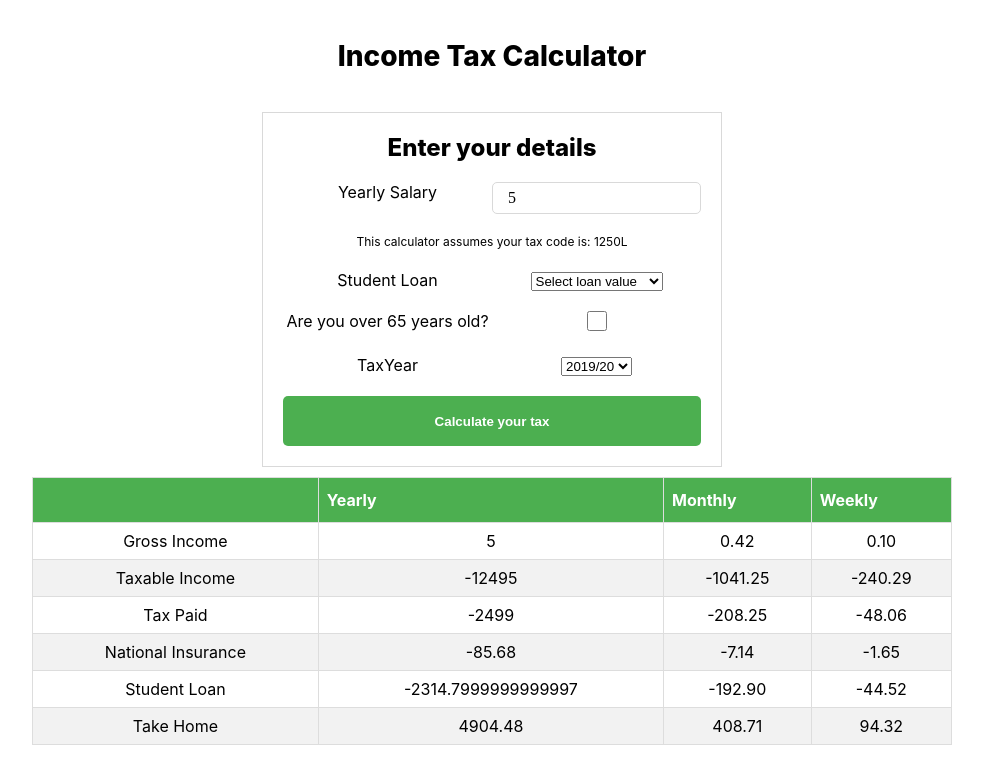
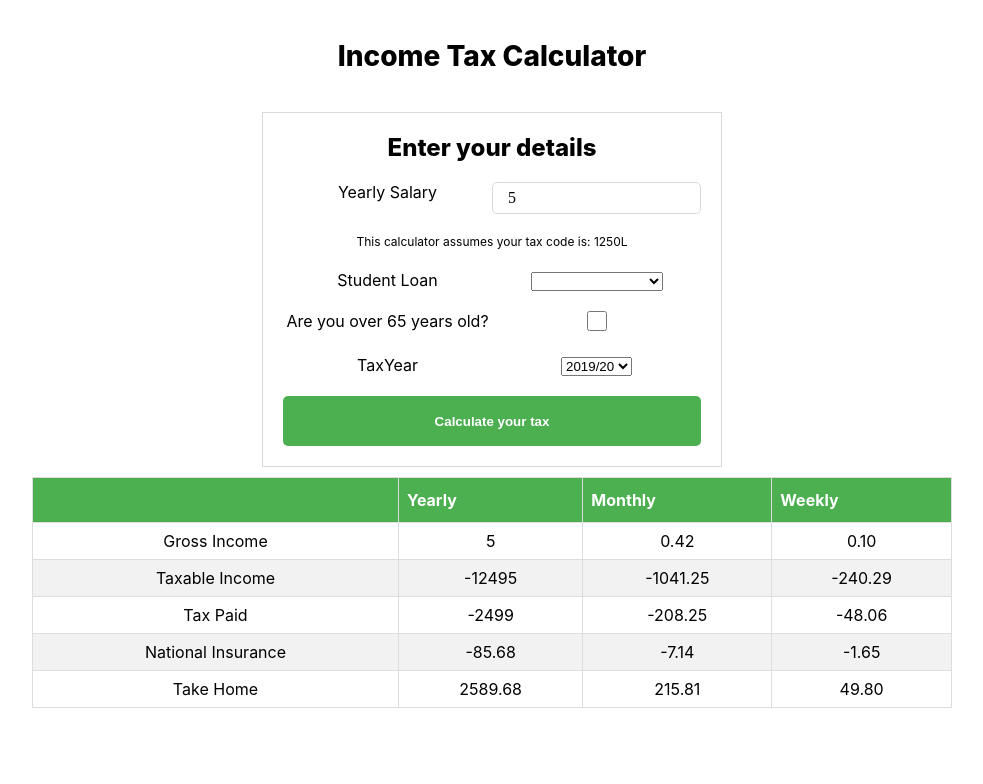
Before and after one commit to ektarathi/tax-calculator, a React (Create React App) app: page / in a window 1280 px wide. Both pictures are taken after typing "5" into the empty fields and a click on the button "Calculate your tax". Shown: the top 784 px of the page, without its empty margins (148-1131 px from the left). Built offline with nearby package versions, Linux system fonts and the light colour scheme.

Commit message:
Updated Layout based on Student Loan Logic

```diff
--- a/src/components/Form.tsx
+++ b/src/components/Form.tsx
@@ -40,6 +40,7 @@ const Form: React.SFC<FormProps> = () => {
 
     // Calculate Student Loan
     let stLoan = studentLoan(value, loanSelect, taxYear);
+    console.log(stLoan)
     setLoan(stLoan);
 
     if (stLoan !== undefined) {
--- a/src/components/StudentLoan.tsx
+++ b/src/components/StudentLoan.tsx
@@ -10,7 +10,7 @@ const StudentLoan: React.SFC<StudentLoanProps> = ({label, onChange, value}: Stud
         <div className="question">
             <label htmlFor="taxYear">{label}</label>
             <select value={value} id="taxYear" onChange={onChange}>
-                <option>Select loan value</option>
+                <option></option>
                 <option value="plan1">
                     Repayment Plan 1
                 </option>
--- a/src/components/Table.tsx
+++ b/src/components/Table.tsx
@@ -19,8 +19,10 @@ function createData(
 }
 
 const Table: React.SFC<TableProps> = ({salary, taxableIncome, incomeTax, nationalIns, takeHome, studentLoan}: TableProps) => {
+  let rows;
 
-  const rows = [
+  if(studentLoan !== undefined) {
+    rows = [
       createData("Gross Income", salary, salary/12, salary/52),
       createData("Taxable Income", taxableIncome, taxableIncome/12, taxableIncome/52),
       createData("Tax Paid", incomeTax, incomeTax/12, incomeTax/52),
@@ -28,6 +30,16 @@ const Table: React.SFC<TableProps> = ({salary, taxableIncome, incomeTax, nationa
       createData("Student Loan", studentLoan, studentLoan/12, studentLoan/52),
       createData("Take Home", takeHome, takeHome/12, takeHome/52),
     ];
+  } else {
+    rows = [
+      createData("Gross Income", salary, salary/12, salary/52),
+      createData("Taxable Income", taxableIncome, taxableIncome/12, taxableIncome/52),
+      createData("Tax Paid", incomeTax, incomeTax/12, incomeTax/52),
+      createData("National Insurance", nationalIns, nationalIns/12, nationalIns/52),
+      createData("Take Home", takeHome, takeHome/12, takeHome/52),
+    ];
+  }
+
   return (
     <table>
       <thead>
--- a/src/utiities/StudentLoan.ts
+++ b/src/utiities/StudentLoan.ts
@@ -1,18 +1,27 @@
+import StudentLoan from "../components/StudentLoan";
+
 export const studentLoan = (value: any, option: any, year: any) => {
+    console.log(option, year);
     // student loan threshold
     let studentLoanThresh;
     if(option === 'plan1') {
         studentLoanThresh = 17330;
-    } else {
+    } else if(option === 'plan2') {
         if(year === '19/20') {
             studentLoanThresh = 25725;
         } else {
             studentLoanThresh = 26575;
         }
+    } else {
+        studentLoanThresh = 0;
     }
-    // student loan taxable
-    let studentLoanTaxable = value - studentLoanThresh;
-    // calculate student loan taken yearly
-    let studentLoan = .09 * studentLoanTaxable;
-    return studentLoan
+
+    if(option !== '') {
+        // student loan taxable
+        let studentLoanTaxable = value - studentLoanThresh;
+        // calculate student loan taken yearly
+        let studentLoan = .09 * studentLoanTaxable;
+        console.log(studentLoanThresh, studentLoan);
+        return studentLoan;
+    }
   };
```
Also changed, not shown: 1 other file (tests, documents, lock files or other folders). Lines whose indentation alone changed are shown as unchanged.
